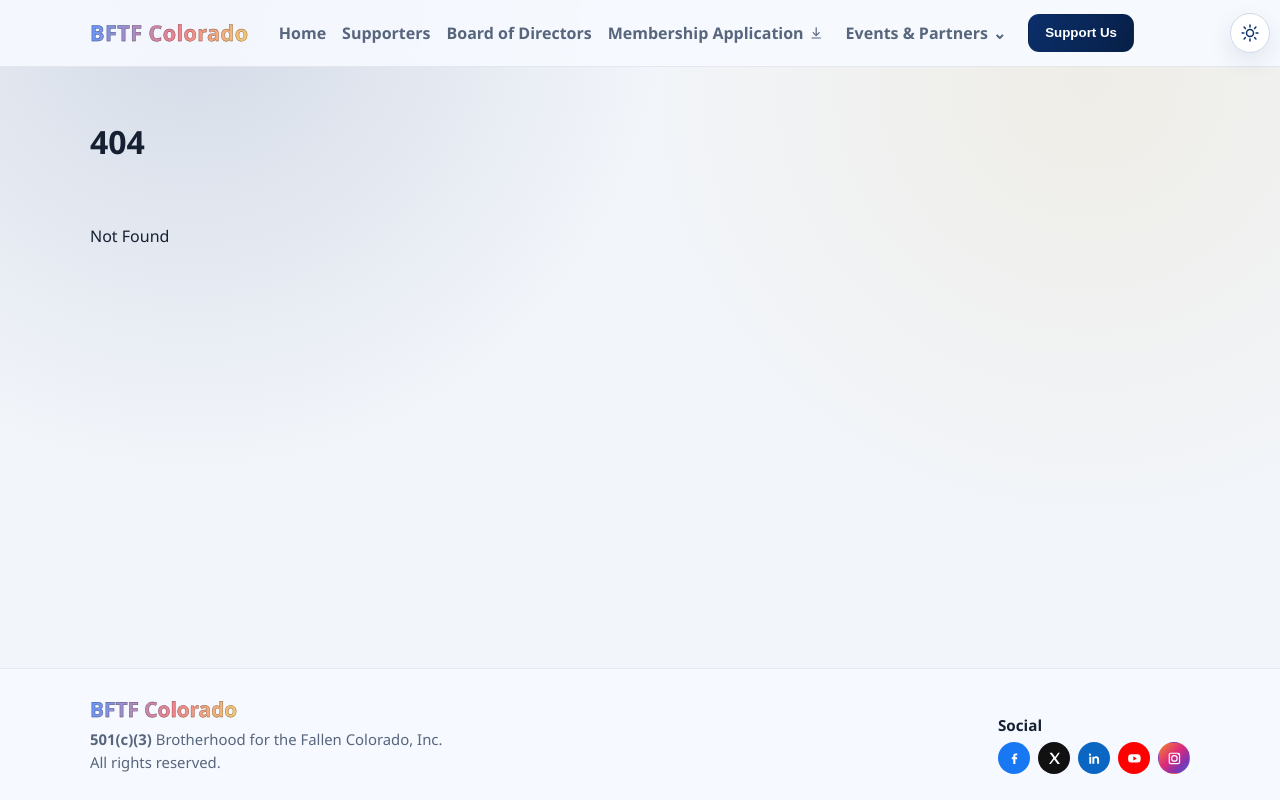
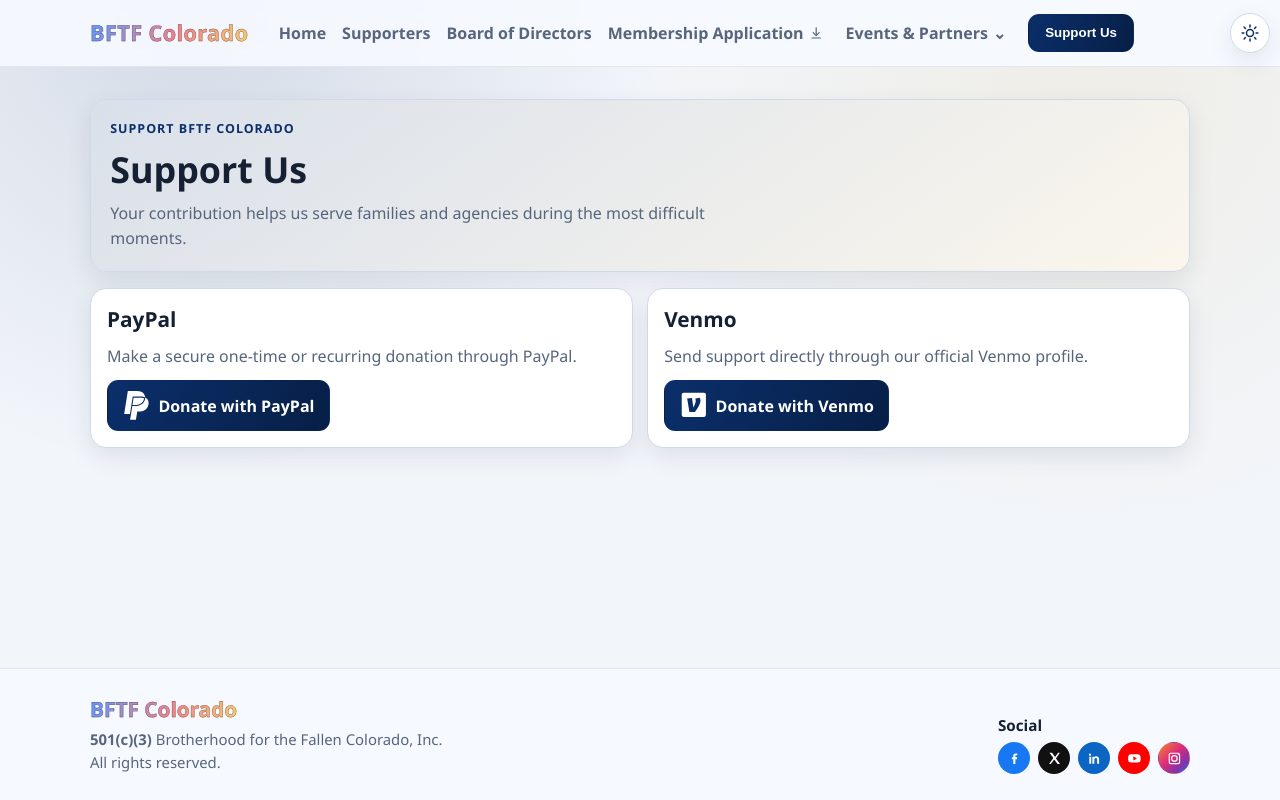
Before and after one commit to davidlopez/bftf-client, a SvelteKit app: page /support-us in a window 1280 px wide. Before the commit this address had no page. Built offline with nearby package versions, Linux system fonts and the light colour scheme.

Commit message:
adds support us page

```diff
--- /dev/null
+++ b/src/routes/support-us/+page.svelte
@@ -0,0 +1,147 @@
+<script lang="ts">
+  const donationOptions = [
+    {
+      name: "PayPal",
+      description: "Make a secure one-time or recurring donation through PayPal.",
+      href: "https://www.paypal.com/cgi-bin/webscr?cmd=_xclick&business=BFTFAPD%40gmail.com&currency_code=USD",
+      icon: "paypal"
+    },
+    {
+      name: "Venmo",
+      description: "Send support directly through our official Venmo profile.",
+      href: "https://venmo.com/u/Brotherhood-Colorado-38",
+      icon: "venmo"
+    }
+  ];
+</script>
+
+<section class="support">
+  <header>
+    <p class="eyebrow">Support BFTF Colorado</p>
+    <h1>Support Us</h1>
+    <p>Your contribution helps us serve families and agencies during the most difficult moments.</p>
+  </header>
+
+  <div class="cards">
+    {#each donationOptions as option}
+      <article class="card">
+        <h2>{option.name}</h2>
+        <p>{option.description}</p>
+        <a href={option.href} target="_blank" rel="noreferrer">
+          {#if option.icon === "paypal"}
+            <svg class="icon icon-paypal" viewBox="0 0 24 24" aria-hidden="true" focusable="false">
+              <path
+                d="M15.607 4.653H8.941L6.645 19.251H1.82L4.862 0h7.995c3.754 0 6.375 2.294 6.473 5.513-.648-.478-2.105-.86-3.722-.86m6.57 5.546c0 3.41-3.01 6.853-6.958 6.853h-2.493L11.595 24H6.74l1.845-11.538h3.592c4.208 0 7.346-3.634 7.153-6.949a5.24 5.24 0 0 1 2.848 4.686M9.653 5.546h6.408c.907 0 1.942.222 2.363.541-.195 2.741-2.655 5.483-6.441 5.483H8.714Z"
+              />
+            </svg>
+          {:else if option.icon === "venmo"}
+            <svg class="icon icon-venmo" viewBox="0 0 24 24" aria-hidden="true" focusable="false">
+              <path
+                d="M19.9876 1.44H3.1626C2.2433 1.44 1.44 2.1015 1.44 3.0101V19.872C1.44 20.7859 2.2433 21.6 3.1626 21.6H19.9827C20.907 21.6 21.6 20.781 21.6 19.8725V3.0101C21.6054 2.1015 20.907 1.44 19.9876 1.44ZM12.51 17.415H7.8444L5.9737 6.2298l4.0838-.3879.99 7.9592c.9238-1.5052 2.0646-3.87 2.0646-5.4841 0-.8829-.1512-1.485-.3875-1.98L16.443 5.5845c.4302.7101.6237 1.44.6237 2.3657C17.0663 10.8977 14.5503 14.7267 12.51 17.415Z"
+              />
+            </svg>
+          {/if}
+          <span>Donate with {option.name}</span>
+        </a>
+      </article>
+    {/each}
+  </div>
+</section>
+
+<style lang="scss">
+  .support {
+    display: grid;
+    gap: 1rem;
+
+    header {
+      border: 1px solid var(--border);
+      border-radius: 1rem;
+      padding: 1.2rem;
+      box-shadow: var(--shadow-soft);
+      background:
+        linear-gradient(145deg, color-mix(in oklab, var(--surface) 86%, var(--brand) 14%), color-mix(in oklab, var(--surface) 88%, var(--accent) 12%)),
+        color-mix(in oklab, var(--surface) 90%, transparent 10%);
+    }
+
+    .eyebrow {
+      margin: 0;
+      color: var(--brand);
+      font-weight: 700;
+      text-transform: uppercase;
+      letter-spacing: 0.08em;
+      font-size: 0.78rem;
+    }
+
+    h1 {
+      margin: 0.35rem 0 0;
+      font-size: clamp(1.7rem, 2.8vw, 2.4rem);
+    }
+
+    header p {
+      margin: 0.45rem 0 0;
+      color: var(--muted);
+      max-width: 65ch;
+      line-height: 1.6;
+    }
+  }
+
+  .cards {
+    display: grid;
+    grid-template-columns: repeat(2, minmax(0, 1fr));
+    gap: 0.9rem;
+  }
+
+  .card {
+    border: 1px solid var(--border);
+    border-radius: 1rem;
+    background: var(--surface);
+    box-shadow: var(--shadow-soft);
+    padding: 1rem;
+    display: grid;
+    gap: 0.7rem;
+
+    h2 {
+      margin: 0;
+      font-size: 1.3rem;
+    }
+
+    p {
+      margin: 0;
+      color: var(--muted);
+      line-height: 1.55;
+    }
+
+    a {
+      justify-self: start;
+      display: inline-flex;
+      align-items: center;
+      gap: 0.45rem;
+      text-decoration: none;
+      font-weight: 800;
+      color: #fff;
+      background: linear-gradient(120deg, var(--brand), var(--brand-strong));
+      border: 1px solid transparent;
+      border-radius: 0.7rem;
+      padding: 0.62rem 0.9rem;
+
+      .icon {
+        width: 1.8rem;
+        height: 1.8rem;
+        flex: 0 0 auto;
+        fill: currentColor;
+        overflow: visible;
+        color: currentColor;
+      }
+
+      &:hover {
+        filter: brightness(1.08);
+      }
+    }
+  }
+
+  @media (max-width: 760px) {
+    .cards {
+      grid-template-columns: 1fr;
+    }
+  }
+</style>
```
